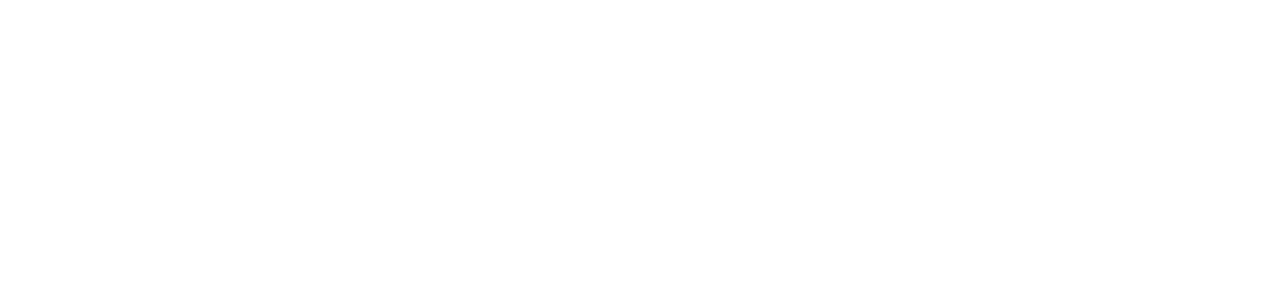
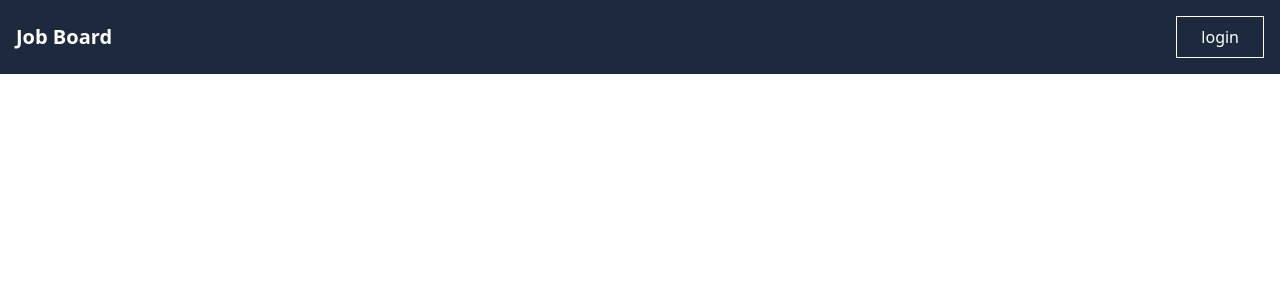
Before and after one commit to Maxamed459/job-Board, a React (Vite) app in the folder client/: page / in a window 1280 px wide. Shown: the top 300 px of the page. Built offline with nearby package versions, Linux system fonts and the light colour scheme.

Commit message:
modified something

```diff
--- a/client/src/App.jsx
+++ b/client/src/App.jsx
@@ -1,12 +1,12 @@
-import React, { useEffect, useState } from "react";
+import { Outlet } from "react-router";
+import { AuthProvider } from "../context/AuthContext";
+import Landing from "./pages/Landing";
 import Header from "./components/Header";
-import { Link, Outlet } from "react-router";
-import { AuthProvider } from "../context/AuthContext";
-import axios from "axios";
 
 const App = () => {
   return (
     <AuthProvider>
+      <Header />
       <Outlet />
     </AuthProvider>
   );
```
